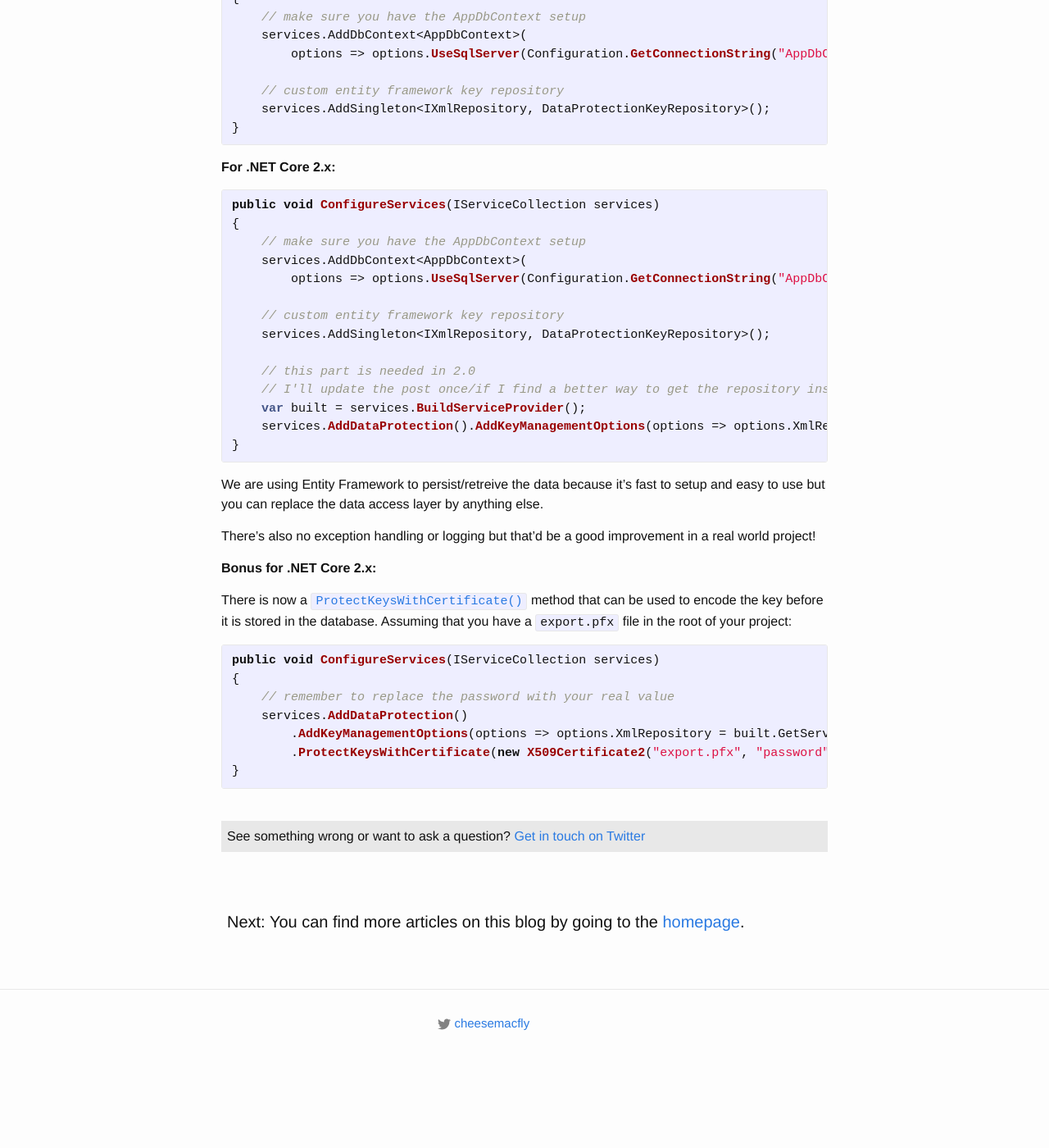
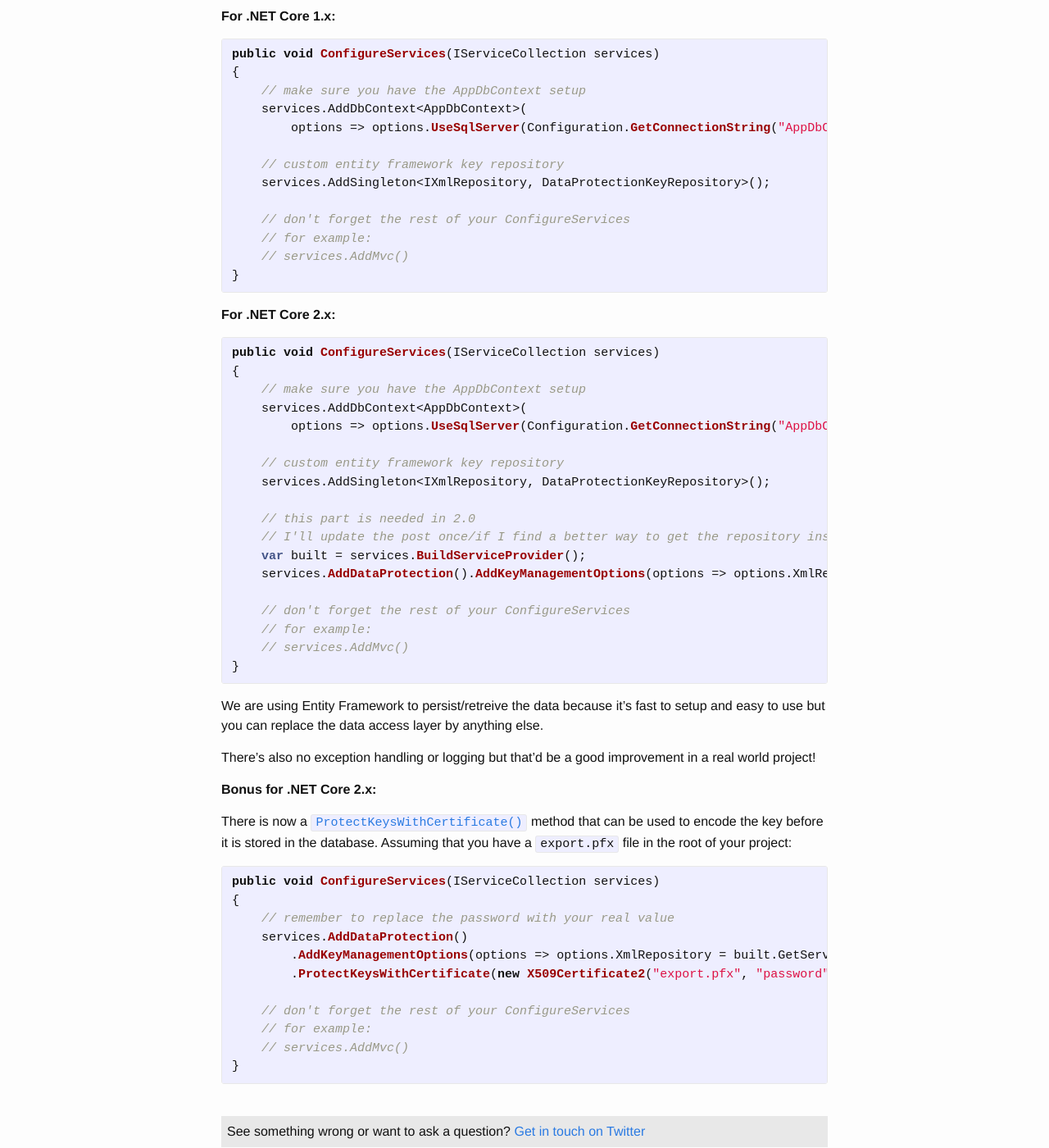
Before and after one commit to cheesemacfly/cheesemacfly.github.io, a Jekyll site: the page built from _posts/2017-01-11-dotnet-core-data-protection-keys-repository.markdown, in a window 1280 px wide and 1400 px high, scrolled down 2935 px. Shown: the whole window at 82% size. Built offline with Jekyll 4.4.1, drawn with Linux system fonts in a browser that asks for light colours; nearby versions of some CDN libraries; before the commit the page ends 4254 px from its top, so only the background shows below that; some of the changed text lies outside the part shown.

Commit message:
adding a comment about service.AddMvc()

```diff
--- a/_posts/2017-01-11-dotnet-core-data-protection-keys-repository.markdown
+++ b/_posts/2017-01-11-dotnet-core-data-protection-keys-repository.markdown
@@ -22,8 +22,12 @@ You could solve this by using sticky sessions on the load balancer or by moving
 {% highlight C# %}
 public void ConfigureServices(IServiceCollection services)
 {
-   services.AddDataProtection()
+    services.AddDataProtection()
        .PersistKeysToFileSystem(new DirectoryInfo(@"\\server\share\directory\"));
+
+    // don't forget the rest of your ConfigureServices
+    // for example:
+    // services.AddMvc()
 }
 {% endhighlight %}
 
@@ -132,6 +136,10 @@ public void ConfigureServices(IServiceCollection services)
 
     // custom entity framework key repository
     services.AddSingleton<IXmlRepository, DataProtectionKeyRepository>();
+
+    // don't forget the rest of your ConfigureServices
+    // for example:
+    // services.AddMvc()
 }
 {% endhighlight %}
 
@@ -151,6 +159,10 @@ public void ConfigureServices(IServiceCollection services)
     // I'll update the post once/if I find a better way to get the repository instance
     var built = services.BuildServiceProvider();
     services.AddDataProtection().AddKeyManagementOptions(options => options.XmlRepository = built.GetService<IXmlRepository>());
+
+    // don't forget the rest of your ConfigureServices
+    // for example:
+    // services.AddMvc()
 }
 {% endhighlight %}
 
@@ -171,5 +183,9 @@ public void ConfigureServices(IServiceCollection services)
     services.AddDataProtection()
         .AddKeyManagementOptions(options => options.XmlRepository = built.GetService<IXmlRepository>())
         .ProtectKeysWithCertificate(new X509Certificate2("export.pfx", "password"));
+
+    // don't forget the rest of your ConfigureServices
+    // for example:
+    // services.AddMvc()
 }
 {% endhighlight %}
```
